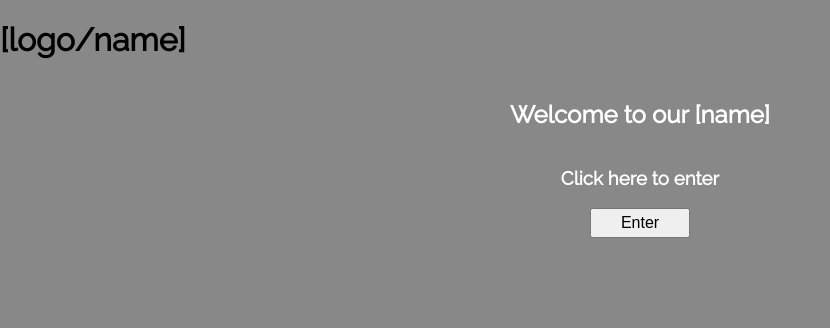
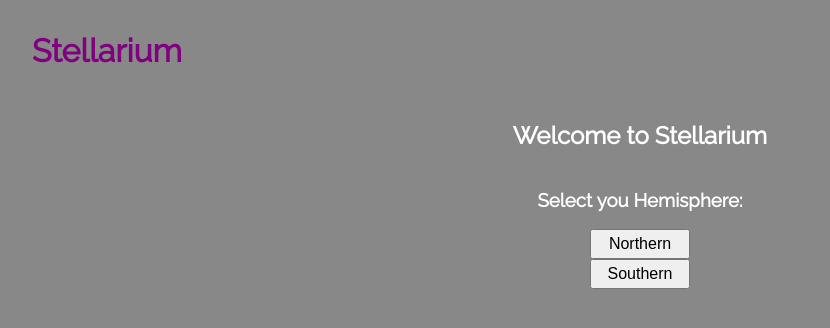
Before and after one commit to dlynnea/astronomical-frontend, a React (Create React App) app: page / in a window 1280 px wide. Shown: the top 328 px of the page, without its empty margins (0-830 px from the left). Built offline with nearby package versions, Linux system fonts and the light colour scheme; no server answers.

Commit message:
backend connected, components established

```diff
--- a/src/App.js
+++ b/src/App.js
@@ -1,20 +1,68 @@
-import React from 'react';
+import React, {Component} from 'react';
 import './App.css';
 import './App.scss';
+import Container from './components/Container'
 
-function App() {
+class App extends Component {
+
+  state = {
+    constellations: [],
+    isConstCardShowing: false,
+  }
+
+  componentDidMount(){
+    fetch('http://localhost:3000/constellations')
+    .then(response => response.json())
+    .then(constellations => this.setState({constellations}))
+  }
+
+  enterNorthern = () => {
+    this.setState({
+      isConstCardShowing: !this.state.isConstCardShowing
+    })
+  }
+  enterSouthern = () => {
+    this.setState({
+      isConstCardShowing: !this.state.isConstCardShowing
+    })
+  }
+
+render() {
     return (
       <div className="App">
         <header>
-      <h1>[logo/name]</h1>
+        <h1>Stellarium</h1>
         </header>
         <section className="landing">
-      <h2>Welcome to our [name]</h2>
-      <h3>Click here to enter</h3>
-      <button className="enter-card">Enter</button>
+        <h2>Welcome to Stellarium</h2>
+        <h3>Select you Hemisphere:</h3>
+        <button
+        onClick={this.enterNorthern}
+        className="enter-card">Northern
+        </button>
+        <button
+        onClick={this.enterSouthern}
+        className="enter-card">Southern
+        </button>
+        {
+        this.state.isConstCardShowing
+          ? <Container constellations={this.state.constellations}/>
+          : null
+        }
         </section>
       </div>
     );
   }
+}
 
 export default App;
+
+
+// {name: "Cassiopeia – The Queen"},
+// {photo: "https://i.ibb.co/Tw5JJ8s/cassiopeia.jpg"},
+// {location: "Northern hemisphere"},
+// {fun_fact: "Cassiopeia is one of the brightest and most recognizable constellations in the night sky."},
+// {mythology: "Cassiopeia was a queen from Greek mythology whose legendary vanity and arrogance ultimately led to her downfall."},
+// {main_stars: "Segin, Ruchbah, Gamma Cassiopeiae, Schedar and Caph"}
+
+// constellations={this.state.constellations}
--- a/src/App.scss
+++ b/src/App.scss
@@ -1,5 +1,6 @@
 @import url('https://fonts.googleapis.com/css?family=Raleway&display=swap');
 $light-color: #888;
+$font-color: purple;
 
 * {
   box-sizing: border-box;
@@ -10,6 +11,11 @@
   background-color: $light-color;
   margin: 0;
   padding: 0;
+  color: $font-color;
+}
+
+header {
+  margin: 2rem;
 }
 
 button {
@@ -31,3 +37,17 @@
   justify-content: center;
   text-align: center;
 }
+
+button {
+  display: inline;
+}
+
+.const-container {
+  max-width: 350px;
+  display: flex;
+  justify-content: space-between;
+  align-items: center;
+  box-shadow: 0 2px 2px hsl(0, 0%, 80%);
+  padding: 1rem;
+  margin-bottom: 1rem;
+}
--- /dev/null
+++ b/src/components/Card.js
@@ -0,0 +1,33 @@
+import React, {Component} from 'react'
+
+function Card(props) {
+
+    // state = {
+    //     isClicked: false
+    // }
+
+    // clicked = () => {
+
+    // }
+
+    // render() {
+        // const {isClicked} = this.state
+        // const {name, photo, location, fun_fact, mythology, main_stars} = this.props.constellation
+        return(
+            <div className="card">
+            <div className="front">
+                <h3>{props.name}</h3>
+                <img src={props.photo} />
+                <p>{props.location}</p>
+                <h4>{props.fun_fact}</h4>
+            </div>
+            <div className="back">
+                <h4>{props.mythology}</h4>
+                <h3>{props.main_stars}</h3>
+            </div>
+            </div>
+        )
+    }
+// }
+
+export default Card;
--- /dev/null
+++ b/src/components/Container.js
@@ -0,0 +1,36 @@
+import React from 'react'
+import Card from './Card'
+
+export default function Container(props) {
+    console.log("props", props)
+
+    const allConstellations = props.constellations.map(constellation => {
+        return (
+            <div className='const-all'>
+                <Card
+                id={constellation.id}
+                name={constellation.name}
+                photo={constellation.photo}
+                location={constellation.location}
+                fun_fact={constellation.fun_fact}
+                mythology={constellation.mythology}
+                main_stars={constellation.main_stars}
+                />
+            </div>
+        )
+    })
+    return(
+        <div className="const-container">
+            {allConstellations}
+        </div>
+    )
+}
+
+// name={constellation.name}
+// photo={constellation.photo}
+// location={constellation.location}
+// fun_fact={constellation.fun_fact}
+// mythology={constellation.mythology}
+// main_stars={constellation.main_stars}
+
+// constellation={constellation}
```
Lines whose indentation alone changed are shown as unchanged.
